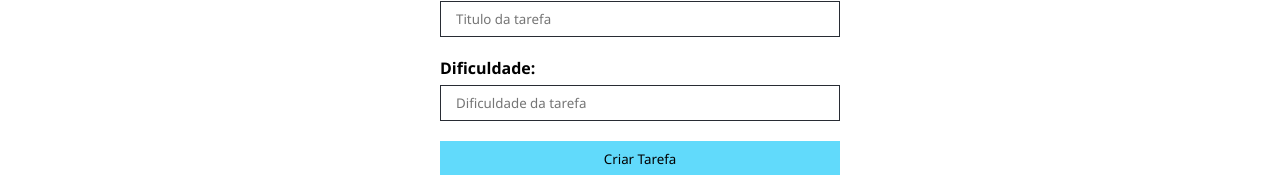
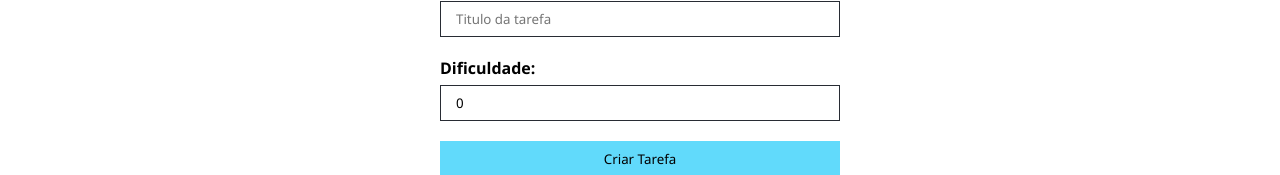
Before and after one commit to Rach-Tairum/project-todo-list-ts, a React (Create React App) app: page / in a window 1280 px wide. Shown: the part 187-362 px from the top of the page. Built offline with nearby package versions, Linux system fonts and the light colour scheme.

Commit message:
Cria funcional do formulário

```diff
--- a/src/App.tsx
+++ b/src/App.tsx
@@ -1,18 +1,27 @@
-import React from 'react';
+import React, { useState } from 'react';
 import Footer from './components/Footer/Footer';
 import Header from './components/Header/Header';
-import styleApp from './App.module.css';
 import TaskForm from './components/TaskForm/TaskForm';
 import TaskList from './components/TaskList/TaskList';
 
+import { ITask } from './interfaces/Task';
+import styleApp from './App.module.css';
+
 function App() {
+  const [taskList, setTaskList] = useState<ITask[]>([])
+
+  const addTask = (task: ITask[]) => {
+    setTaskList(task)
+  }
+
+
   return (
     <div className="App">
      <Header />
      <main className={styleApp.main}>
         <div>
           <h2>O que você vai fazer?</h2>
-          <TaskForm btnText='Criar Tarefa'/>
+          <TaskForm btnText='Criar Tarefa' taskList={taskList} addTaskList={addTask}/>
         <div>
           <h2>Suas tarefas:</h2>
           <TaskList />
--- a/src/components/TaskForm/TaskForm.tsx
+++ b/src/components/TaskForm/TaskForm.tsx
@@ -1,26 +1,65 @@
-import React from 'react'
+import React, { ChangeEvent, FormEvent, useState } from 'react'
+import { ITask } from '../../interfaces/Task';
 import styles from './TaskForm.module.css';
 
 type Props = {
   btnText: string;
+  taskList: ITask[];
+  addTaskList?: (task: ITask[]) => void
 }
 
-const TaskForm = ({ btnText }: Props) => {
+const TaskForm = ({ btnText, taskList, addTaskList }: Props) => {
+  const [id, setId] = useState<number>(0)
+  const [title, setTitle] = useState<string>('')
+  const [difficulty, setDifficulty] = useState<number>(0)
+
+  const addTaskHandler = (e: FormEvent<HTMLFormElement>) => {
+    e.preventDefault();
+    const id = Math.floor(Math.random() * 1000)
+    const newTask: ITask = {id, title, difficulty}
+
+    addTaskList!([...taskList, newTask])
+
+    setTitle('')
+    setDifficulty(0)
+    console.log('taskList', taskList);
+  }
+
+  const handleChange = ({target}: ChangeEvent<HTMLInputElement>) => {
+    if (target.name === 'title') {
+      setTitle(target.value)
+    } else {
+      setDifficulty(+target.value)
+    }
+  }
+
   return (
-   <form className={styles.form}>
+   <form className={styles.form} onSubmit={addTaskHandler}>
     <div className={styles.input_container}>
       <label htmlFor='title'>
         Titulo:
       </label>
-        <input type="text" name='title' placeholder='Titulo da tarefa'/>
+        <input
+          type="text"
+          name='title'
+          value={title}
+          placeholder='Titulo da tarefa'
+          onChange={handleChange}
+        />
     </div>
     <div className={styles.input_container}>
       <label htmlFor='difficulty'>
         Dificuldade:
       </label>
-        <input type="text" name='difficulty' placeholder='Dificuldade da tarefa'/>
+        <input
+          type="text"
+          name='difficulty'
+          value={difficulty}
+          placeholder='Dificuldade da tarefa'
+          onChange={handleChange}
+        />
     </div>
-    <button type='button'> {btnText} </button>
+    <button type='submit'> {btnText} </button>
    </form>
   )
 }
--- /dev/null
+++ b/src/interfaces/Task.ts
@@ -0,0 +1,5 @@
+export interface ITask {
+  id: number;
+  title: string;
+  difficulty: number;
+}
```
